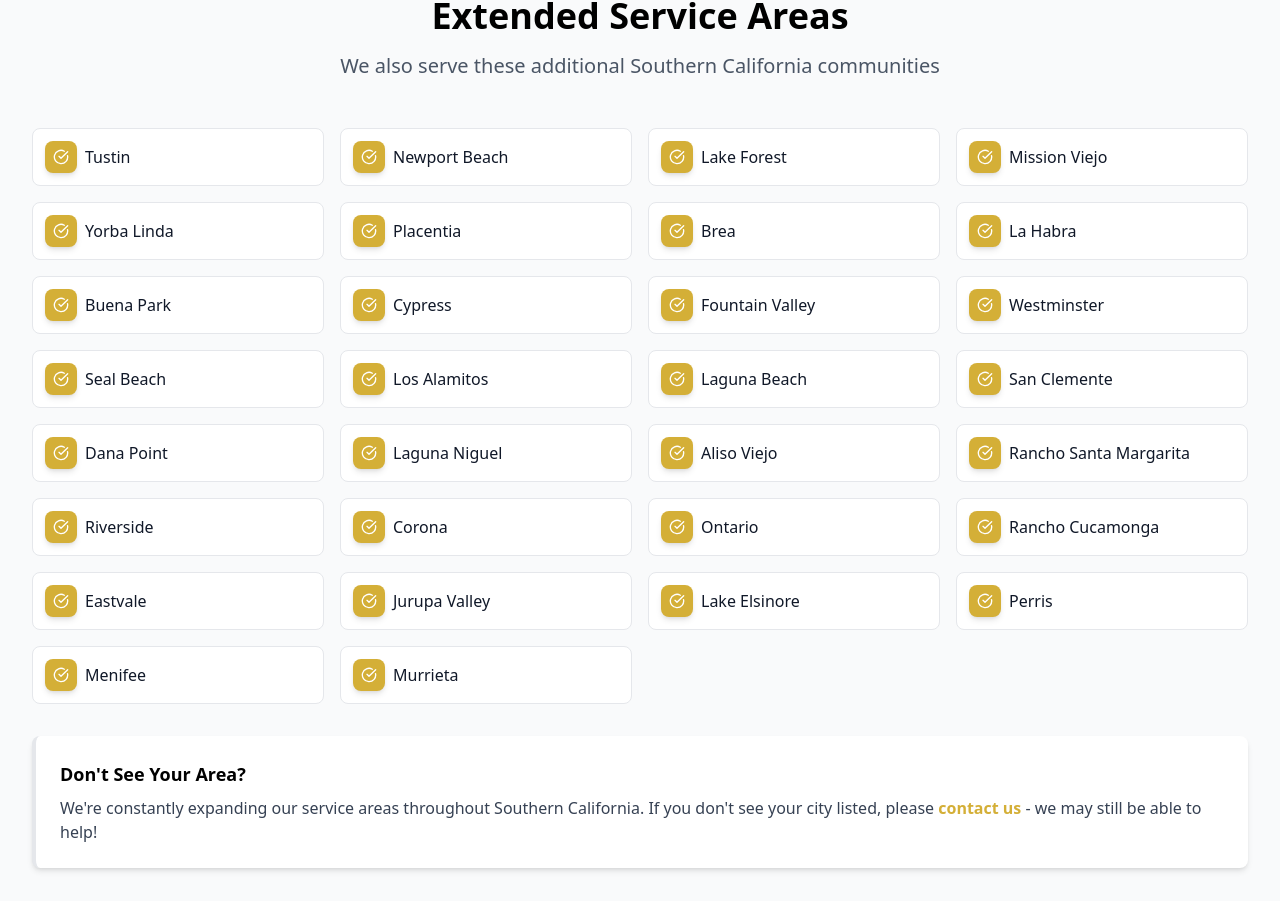
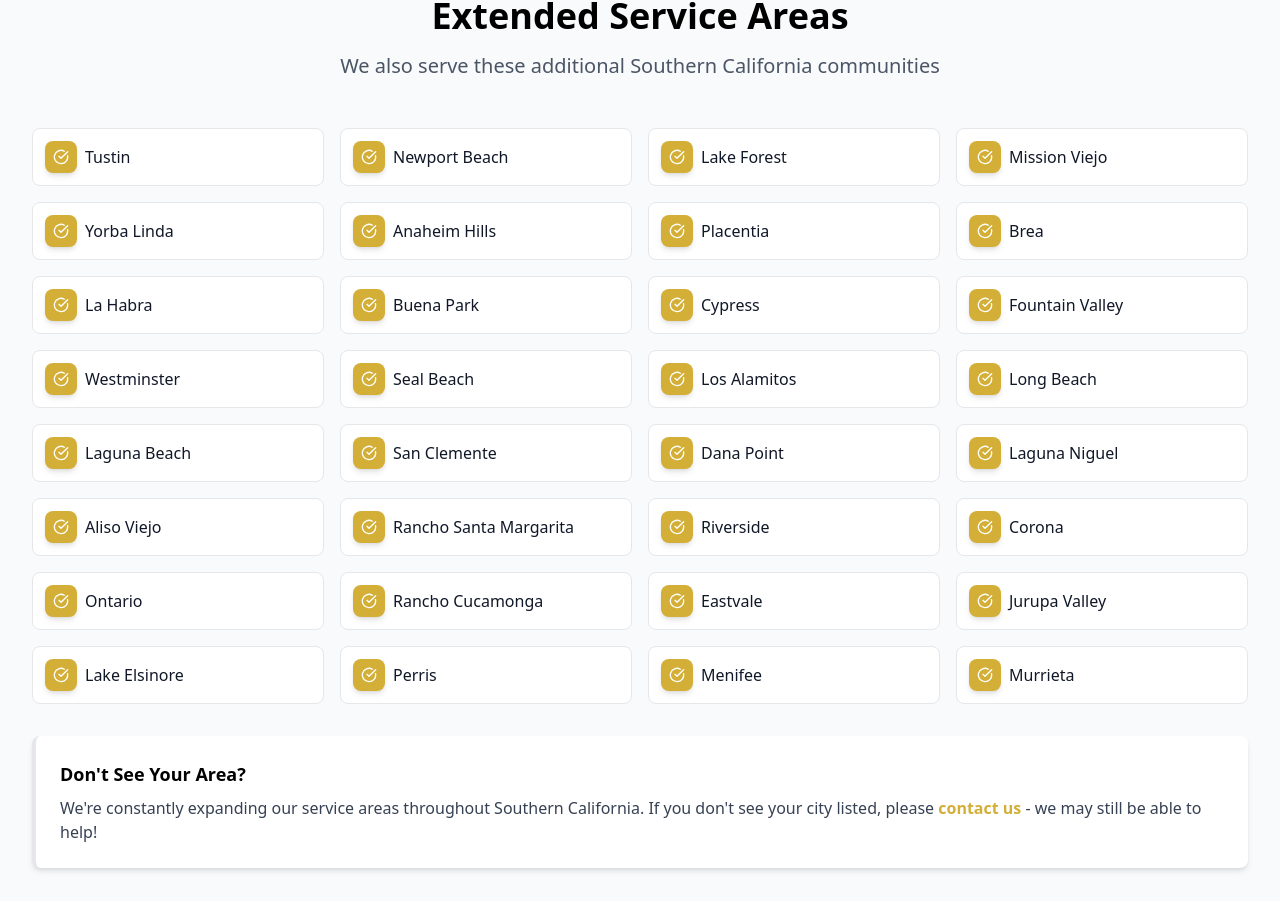
Before and after one commit to tdmgmrkt-arch/socal-junk-co, a Next.js app: page /service-areas in a window 1280 px wide. Shown: the part 1417-2318 px from the top of the page. Built offline with nearby package versions, Linux system fonts and the light colour scheme.

Commit message:
Add Anaheim Hills and Long Beach to service areas

```diff
--- a/app/service-areas/page.tsx
+++ b/app/service-areas/page.tsx
@@ -4,6 +4,7 @@ import Link from "next/link"
 import { Button } from "@/components/ui/button"
 import { Card, CardContent, CardDescription, CardHeader, CardTitle } from "@/components/ui/card"
 import { MapPin, CheckCircle, Phone } from "lucide-react"
+import { cities } from "@/lib/cities"
 
 export const metadata: Metadata = {
   title: "Service Areas",
@@ -27,6 +28,7 @@ const secondaryAreas = [
   "Lake Forest",
   "Mission Viejo",
   "Yorba Linda",
+  "Anaheim Hills",
   "Placentia",
   "Brea",
   "La Habra",
@@ -36,6 +38,7 @@ const secondaryAreas = [
   "Westminster",
   "Seal Beach",
   "Los Alamitos",
+  "Long Beach",
   "Laguna Beach",
   "San Clemente",
   "Dana Point",
@@ -63,6 +66,14 @@ const serviceFeatures = [
   "Free, no-obligation quotes"
 ]
 
+// Looks up the landing-page slug for an area name, if one exists in lib/cities.ts.
+// Returns undefined when there's no dedicated landing page yet, so that area
+// renders as plain (non-clickable) text instead of a broken link.
+function citySlugFor(areaName: string) {
+  const match = cities.find((c) => c.name.toLowerCase() === areaName.toLowerCase())
+  return match?.slug
+}
+
 const breadcrumbSchema = {
   "@context": "https://schema.org",
   "@type": "BreadcrumbList",
@@ -85,15 +96,13 @@ const breadcrumbSchema = {
 export default function ServiceAreasPage() {
   return (
     <>
-      <script
-        type="application/ld+json"
+      <script type="application/ld+json"
         dangerouslySetInnerHTML={{ __html: JSON.stringify(breadcrumbSchema) }}
       />
       {/* Hero Section */}
       <section className="relative bg-black text-white overflow-hidden">
         <div className="absolute inset-0 opacity-20">
-          <Image
-            src="/hero.webp"
+          <Image src="/hero.webp"
             alt="Junk removal services"
             fill
             className="object-cover object-[50%_68%]"
@@ -124,11 +133,10 @@ export default function ServiceAreasPage() {
           </div>
 
           <div className="grid grid-cols-2 md:grid-cols-4 gap-4 mb-12">
-            {primaryAreas.map((area, index) => (
-              <Card
-                key={index}
-                className="text-center border-2 hover:border-gold transition-all duration-300 hover:shadow-xl hover:-translate-y-1 group"
-              >
+            {primaryAreas.map((area, index) => {
+              const slug = citySlugFor(area)
+              const cardBody = (
+                <Card className="text-center border-2 hover:border-gold transition-all duration-300 hover:shadow-xl hover:-translate-y-1 group">
                   <CardHeader className="pb-3">
                     <div className="w-16 h-16 mx-auto mb-3 rounded-2xl bg-gold flex items-center justify-center shadow-lg group-hover:shadow-xl group-hover:scale-110 transition-all duration-300">
                       <MapPin className="h-8 w-8 text-white" />
@@ -136,7 +144,15 @@ export default function ServiceAreasPage() {
                     <CardTitle className="text-lg group-hover:text-gold transition-colors duration-300">{area}</CardTitle>
                   </CardHeader>
                 </Card>
-            ))}
+              )
+              return slug ? (
+                <Link key={index} href={`/service-areas/${slug}`}>
+                  {cardBody}
+                </Link>
+              ) : (
+                <div key={index}>{cardBody}</div>
+              )
+            })}
           </div>
 
           <div className="text-center p-6 bg-gradient-to-r from-gray-50 to-amber-50 rounded-lg shadow-md hover:shadow-lg transition-shadow duration-300 border border-gold/20">
@@ -165,17 +181,27 @@ export default function ServiceAreasPage() {
           </div>
 
           <div className="grid grid-cols-2 md:grid-cols-3 lg:grid-cols-4 gap-4 mb-8">
-            {secondaryAreas.map((area, index) => (
-              <div
-                key={index}
-                className="flex items-center gap-2 p-3 bg-white rounded-lg border hover:border-gold transition-all duration-300 hover:shadow-lg hover:-translate-y-0.5 group"
-              >
+            {secondaryAreas.map((area, index) => {
+              const slug = citySlugFor(area)
+              const rowClassName = "flex items-center gap-2 p-3 bg-white rounded-lg border hover:border-gold transition-all duration-300 hover:shadow-lg hover:-translate-y-0.5 group"
+              const rowContent = (
+                <>
                   <div className="w-8 h-8 rounded-lg bg-gold flex items-center justify-center shadow-md group-hover:shadow-lg group-hover:scale-110 transition-all duration-300">
                     <CheckCircle className="h-4 w-4 text-white flex-shrink-0" />
                   </div>
                   <span className="text-gray-900 font-medium group-hover:text-gold transition-colors duration-300">{area}</span>
+                </>
+              )
+              return slug ? (
+                <Link key={index} href={`/service-areas/${slug}`} className={rowClassName}>
+                  {rowContent}
+                </Link>
+              ) : (
+                <div key={index} className={rowClassName}>
+                  {rowContent}
                 </div>
-            ))}
+              )
+            })}
           </div>
 
           <div className="p-6 bg-white rounded-lg border-l-4 border-gold shadow-md hover:shadow-xl transition-shadow duration-300">
@@ -202,8 +228,7 @@ export default function ServiceAreasPage() {
 
           <div className="grid grid-cols-1 md:grid-cols-2 lg:grid-cols-3 gap-6">
             {serviceFeatures.map((feature, index) => (
-              <div
-                key={index}
+              <div key={index}
                 className="flex items-center gap-3 p-4 bg-gray-50 rounded-lg hover:bg-white transition-all duration-300 hover:shadow-lg hover:-translate-y-0.5 group border border-transparent hover:border-gold"
               >
                 <div className="flex-shrink-0 w-12 h-12 bg-gold rounded-xl flex items-center justify-center shadow-md group-hover:shadow-lg group-hover:scale-110 transition-all duration-300">
@@ -276,8 +301,7 @@ export default function ServiceAreasPage() {
             </div>
 
             <div className="relative w-full aspect-square max-w-[500px] mx-auto lg:mx-0 rounded-lg overflow-hidden shadow-xl">
-              <Image
-                src="/bins-and-maps-socal-junk.jpeg"
+              <Image src="/bins-and-maps-socal-junk.jpeg"
                 alt="Southern California service area"
                 fill
                 className="object-contain"
```
Lines whose indentation alone changed are shown as unchanged.
